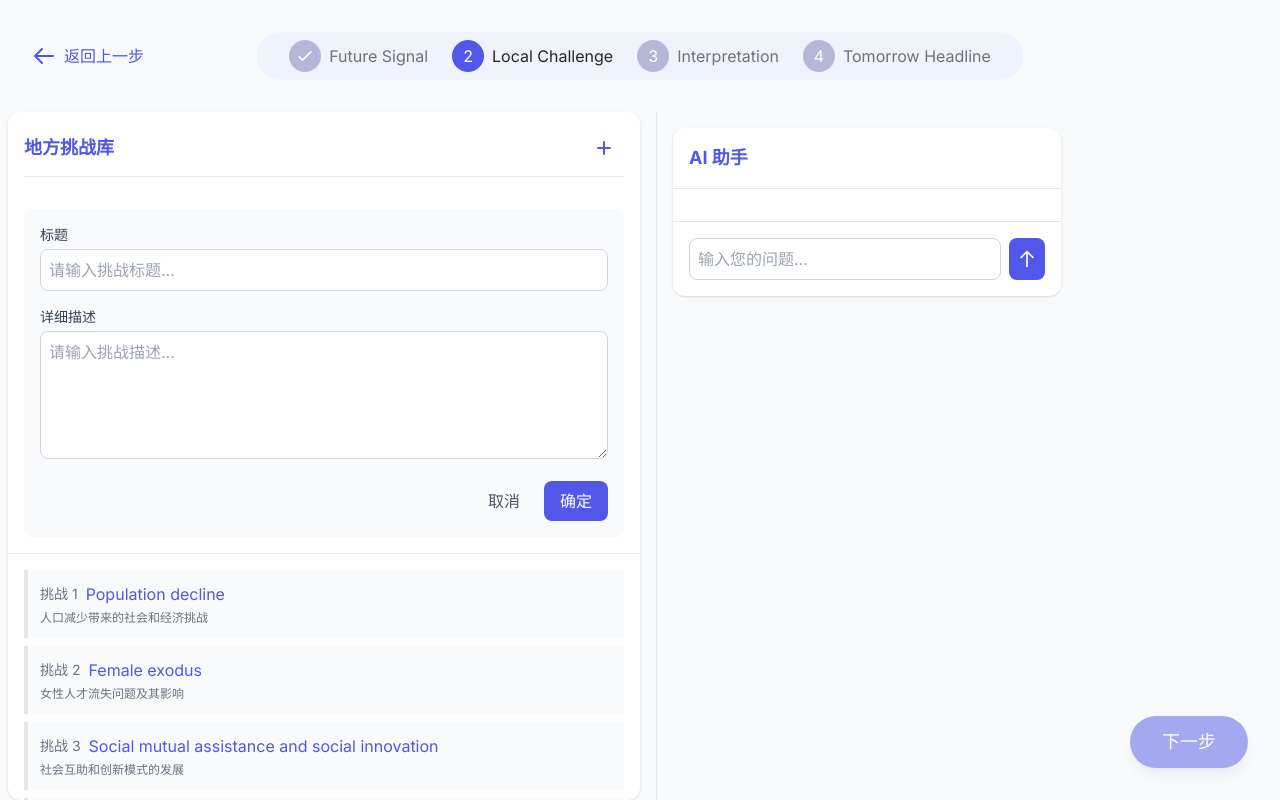
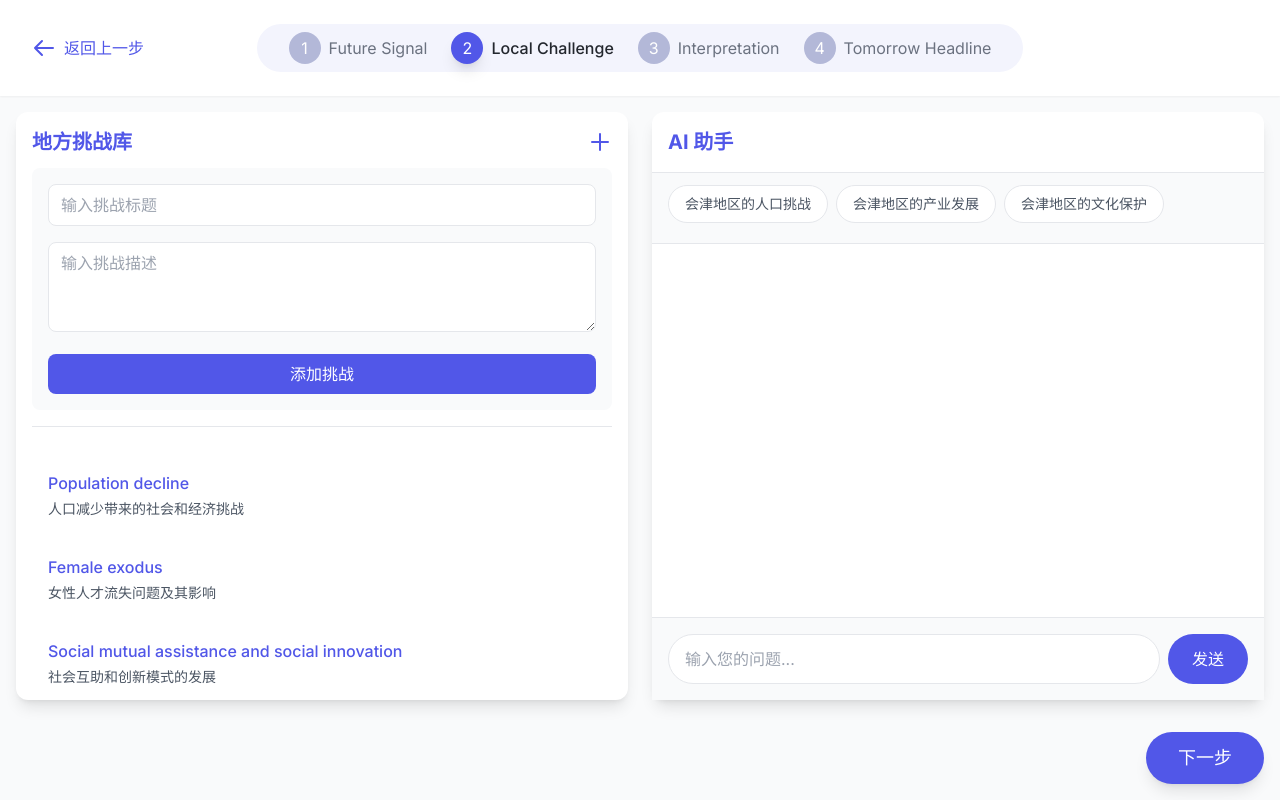
Before and after one commit to Hazel-Song/design-future-project, a Next.js app: page /local-challenges in a window 1280 px wide. Both pictures are taken after a click on the button 604 px from the left and 148 px from the top of the page. Built offline with nearby package versions, Linux system fonts and the light colour scheme.

Commit message:
feat: update interpretation page and improve UI

```diff
--- a/src/app/local-challenges/page.tsx
+++ b/src/app/local-challenges/page.tsx
@@ -228,7 +228,7 @@ export default function LocalChallengesPage() {
   return (
     <div className="h-screen bg-gray-50 flex flex-col">
       {/* 顶部进度条 */}
-      <div className="flex-none w-full flex justify-center py-8 relative">
+      <div className="flex-none w-full flex justify-center py-6 relative bg-white shadow-sm">
         {/* 返回按钮 */}
         <Link
           href="/future-signals"
@@ -239,32 +239,24 @@ export default function LocalChallengesPage() {
           </svg>
           <span>返回上一步</span>
         </Link>
-        <div className="flex items-center bg-[#C9D6F7]/20 rounded-full px-8 py-2 gap-6">
+        <div className="flex items-center bg-[#F3F4FD] rounded-full px-8 py-2 gap-6">
           {steps.map((step) => (
             <Link
               key={step.id}
               href={step.path}
-              className={`flex items-center gap-2 group transition-colors ${
+              className={`flex items-center gap-2 group transition-all duration-300 ${
                 step.current ? 'cursor-default' : 'hover:text-[#5157E8]'
               }`}
             >
               <div
                 className={`w-8 h-8 flex items-center justify-center rounded-full text-white text-base
-                  ${step.completed ? 'bg-[#B3B8D8] group-hover:bg-[#5157E8]' :
-                    step.current ? 'bg-[#5157E8]' :
-                    'bg-[#B3B8D8] group-hover:bg-[#5157E8]'} transition-colors`}
+                  ${step.current ? 'bg-[#5157E8] shadow-lg' : 'bg-[#B3B8D8] group-hover:bg-[#5157E8] group-hover:shadow-md'} transition-all duration-300`}
               >
-                {step.completed ? (
-                  <svg className="w-5 h-5" fill="none" stroke="currentColor" viewBox="0 0 24 24">
-                    <path strokeLinecap="round" strokeLinejoin="round" strokeWidth={2} d="M5 13l4 4L19 7" />
-                  </svg>
-                ) : (
-                  step.id
-                )}
+                {step.id}
               </div>
               <span className={`${
-                step.current ? 'text-[#23272E]' : 'text-[#6B7280] group-hover:text-[#5157E8]'
-              } transition-colors`}>
+                step.current ? 'text-[#23272E] font-medium' : 'text-[#6B7280] group-hover:text-[#5157E8]'
+              } transition-colors duration-300`}>
                 {step.label}
               </span>
             </Link>
@@ -273,155 +265,190 @@ export default function LocalChallengesPage() {
       </div>
 
       {/* 主体内容 */}
-      <div className="flex-1 px-2 min-h-0 flex gap-4">
-        {/* 左侧主要内容区 */}
-        <div className="w-1/2 bg-white rounded-xl shadow flex flex-col min-h-0">
-          {/* 标题和添加按钮 */}
+      <div className="flex-1 flex px-4 gap-6 w-full min-h-0 py-4">
+        {/* 左侧挑战列表 */}
+        <div className="w-1/2 bg-white rounded-xl shadow-lg flex flex-col min-h-0">
           <div className="flex-none p-4">
-            <div className="mb-2 flex items-center justify-between">
-              <span className="text-lg font-bold text-[#5157E8]">地方挑战库</span>
+            <div className="mb-3 flex items-center justify-between">
+              <span className="text-xl font-bold text-[#5157E8]">地方挑战库</span>
               <button
-                className="text-[#5157E8] hover:text-[#3a3fa0] transition-colors p-2 rounded-full hover:bg-gray-100"
-                onClick={() => setShowInput(true)}
+                onClick={() => setShowInput(!showInput)}
+                className="text-[#5157E8] hover:text-[#3a3fa0] transition-colors"
               >
                 <svg className="w-6 h-6" fill="none" stroke="currentColor" viewBox="0 0 24 24">
-                  <path strokeLinecap="round" strokeLinejoin="round" strokeWidth={2} d="M12 6v6m0 0v6m0-6h6m-6 0H6" />
+                  <path strokeLinecap="round" strokeLinejoin="round" strokeWidth={2} d="M12 4v16m8-8H4" />
                 </svg>
               </button>
             </div>
+            {showInput && (
+              <div className="mb-4 space-y-4 p-4 bg-gray-50 rounded-lg">
+                <div>
+                  <input
+                    type="text"
+                    value={newTitle}
+                    onChange={(e) => setNewTitle(e.target.value)}
+                    placeholder="输入挑战标题"
+                    className="w-full px-3 py-2 border rounded-lg focus:outline-none focus:ring-2 focus:ring-[#5157E8]"
+                  />
+                  {formErrors.title && <p className="text-red-500 text-sm mt-1">{formErrors.title}</p>}
+                </div>
+                <div>
+                  <textarea
+                    value={newDescription}
+                    onChange={(e) => setNewDescription(e.target.value)}
+                    placeholder="输入挑战描述"
+                    className="w-full px-3 py-2 border rounded-lg focus:outline-none focus:ring-2 focus:ring-[#5157E8]"
+                    rows={3}
+                  />
+                  {formErrors.description && <p className="text-red-500 text-sm mt-1">{formErrors.description}</p>}
+                </div>
+                <button
+                  onClick={handleAddChallenge}
+                  className="w-full bg-[#5157E8] text-white py-2 rounded-lg hover:bg-[#3a3fa0] transition-colors"
+                >
+                  添加挑战
+                </button>
+              </div>
+            )}
             <div className="border-b border-gray-200" />
           </div>
-
-          {/* 新建输入框 */}
-          {showInput && (
-            <div className="flex-none p-4 border-b border-gray-200">
-              <div className="bg-gray-50 p-4 rounded-lg space-y-4">
-                <div>
-                  <label className="block text-sm font-medium text-gray-700 mb-1">标题</label>
-                  <div className="relative">
-                    <input
-                      type="text"
-                      className={`w-full p-2 border rounded-lg focus:ring-2 focus:ring-[#5157E8] focus:border-transparent
-                        ${formErrors.title ? 'border-red-500 bg-red-50' : 'border-gray-300'}`}
-                      placeholder="请输入挑战标题..."
-                      value={newTitle}
-                      onChange={(e) => {
-                        setNewTitle(e.target.value);
-                        setFormErrors(prev => ({ ...prev, title: undefined }));
-                      }}
-                    />
-                    {formErrors.title && (
-                      <div className="absolute right-3 top-1/2 -translate-y-1/2 text-red-500">
-                        <svg className="w-5 h-5" fill="none" stroke="currentColor" viewBox="0 0 24 24">
-                          <path strokeLinecap="round" strokeLinejoin="round" strokeWidth={2} d="M12 9v2m0 4h.01m-6.938 4h13.856c1.54 0 2.502-1.667 1.732-3L13.732 4c-.77-1.333-2.694-1.333-3.464 0L3.34 16c-.77 1.333.192 3 1.732 3z" />
-                        </svg>
-                      </div>
-                    )}
-                  </div>
-                  {formErrors.title && (
-                    <p className="mt-1 text-sm text-red-500">{formErrors.title}</p>
-                  )}
-                </div>
-                <div>
-                  <label className="block text-sm font-medium text-gray-700 mb-1">详细描述</label>
-                  <div className="relative">
-                    <textarea
-                      className={`w-full h-32 p-2 border rounded-lg focus:ring-2 focus:ring-[#5157E8] focus:border-transparent
-                        ${formErrors.description ? 'border-red-500 bg-red-50' : 'border-gray-300'}`}
-                      placeholder="请输入挑战描述..."
-                      value={newDescription}
-                      onChange={(e) => {
-                        setNewDescription(e.target.value);
-                        setFormErrors(prev => ({ ...prev, description: undefined }));
-                      }}
-                    />
-                    {formErrors.description && (
-                      <div className="absolute right-3 top-3 text-red-500">
-                        <svg className="w-5 h-5" fill="none" stroke="currentColor" viewBox="0 0 24 24">
-                          <path strokeLinecap="round" strokeLinejoin="round" strokeWidth={2} d="M12 9v2m0 4h.01m-6.938 4h13.856c1.54 0 2.502-1.667 1.732-3L13.732 4c-.77-1.333-2.694-1.333-3.464 0L3.34 16c-.77 1.333.192 3 1.732 3z" />
-                        </svg>
-                      </div>
-                    )}
-                  </div>
-                  {formErrors.description && (
-                    <p className="mt-1 text-sm text-red-500">{formErrors.description}</p>
-                  )}
-                </div>
-                <div className="flex justify-end gap-2">
-                  <button
-                    className="px-4 py-2 text-gray-600 hover:text-gray-800 transition-colors"
-                    onClick={() => {
-                      setShowInput(false);
-                      setNewTitle('');
-                      setNewDescription('');
-                      setFormErrors({});
-                    }}
-                  >
-                    取消
-                  </button>
-                  <button
-                    className="px-4 py-2 bg-[#5157E8] text-white rounded-lg hover:bg-[#3a3fa0] transition-colors"
-                    onClick={handleAddChallenge}
-                  >
-                    确定
-                  </button>
-                </div>
-              </div>
-            </div>
-          )}
-
-          {/* 挑战列表 */}
           <div className="flex-1 overflow-auto p-4">
-            <div className="flex flex-col gap-2">
-              {challenges.map(challenge => (
+            <div className="space-y-3">
+              {challenges.map((challenge) => (
                 <div
                   key={challenge.id}
-                  className={`group cursor-pointer border-l-4 p-3 bg-[#F9FAFB] hover:bg-gray-50 ${
-                    selectedId === challenge.id ? 'border-[#5157E8] bg-[#F3F4FD]' : 'border-gray-200'
+                  className={`cursor-pointer p-3 rounded-lg transition-all duration-300 ${
+                    selectedId === challenge.id
+                      ? 'bg-[#F3F4FD] border-l-4 border-[#5157E8] shadow-md'
+                      : 'hover:bg-gray-50 border-l-4 border-transparent'
                   }`}
                   onClick={() => setSelectedId(challenge.id)}
                 >
-                  <div className="flex items-center justify-between gap-2">
-                    <div className="flex items-center gap-2">
-                      <span className="text-sm text-gray-500">挑战 {challenge.id}</span>
-                      <div className="text-[#5157E8]">{challenge.title}</div>
-                    </div>
+                  <div className="flex items-center justify-between">
+                    <h3 className="text-base font-medium text-[#5157E8]">{challenge.title}</h3>
                     {challenge.isUserCreated && (
-                      <div className="flex items-center gap-2">
-                        <span className="text-xs text-gray-500 bg-gray-200 px-2 py-1 rounded">用户添加</span>
                       <button
-                          className="text-gray-400 hover:text-red-500 transition-colors opacity-0 group-hover:opacity-100"
                         onClick={(e) => {
                           e.stopPropagation();
                           handleDelete(challenge.id);
                         }}
+                        className="text-gray-400 hover:text-red-500 transition-colors"
                       >
-                          <svg className="w-5 h-5" fill="none" stroke="currentColor" viewBox="0 0 24 24">
-                            <path strokeLinecap="round" strokeLinejoin="round" strokeWidth={2} d="M19 7l-.867 12.142A2 2 0 0116.138 21H7.862a2 2 0 01-1.995-1.858L5 7m5 4v6m4-6v6m1-10V4a1 1 0 00-1-1h-4a1 1 0 00-1 1v3M4 7h16" />
+                        <svg className="w-4 h-4" fill="none" stroke="currentColor" viewBox="0 0 24 24">
+                          <path strokeLinecap="round" strokeLinejoin="round" strokeWidth={2} d="M6 18L18 6M6 6l12 12" />
                         </svg>
                       </button>
-                      </div>
                     )}
                   </div>
-                  <div className="text-xs text-gray-500 mt-1 line-clamp-2">{challenge.description}</div>
+                  <p className="text-gray-600 mt-1 text-sm">{challenge.description}</p>
                 </div>
               ))}
             </div>
           </div>
         </div>
 
-        {/* 右侧对话区 */}
-        <div className="w-1/3 p-4 border-l">
-          <ChatInterface selectedChallenge={selectedChallenge} />
+        {/* 右侧AI助手对话区 */}
+        <div className="w-1/2 bg-white rounded-xl shadow-lg flex flex-col min-h-0">
+          <div className="flex-none p-4 border-b">
+            <h2 className="text-xl font-bold text-[#5157E8]">AI 助手</h2>
+            {selectedChallenge && (
+              <div className="mt-2 text-gray-600">
+                当前选中的命题：
+                <div className="font-medium text-[#23272E]">{selectedChallenge.title}</div>
+                <div className="text-sm">{selectedChallenge.description}</div>
+              </div>
+            )}
+          </div>
+
+          {/* 预设提示词区域 */}
+          <div className="flex-none px-4 py-3 border-b bg-gray-50">
+            <div className="flex gap-2 overflow-x-auto pb-2">
+              {promptTemplates.map(template => (
+                <button
+                  key={template.id}
+                  onClick={() => usePromptTemplate(template.prompt)}
+                  className="flex-none px-4 py-2 bg-white rounded-full text-sm text-gray-600 hover:text-[#5157E8] hover:shadow transition-all whitespace-nowrap border hover:border-[#5157E8]"
+                >
+                  {template.title}
+                </button>
+              ))}
             </div>
           </div>
 
-      {/* 固定在右下角的下一步按钮 */}
-      <div className="fixed bottom-8 right-8">
+          {/* 对话历史区域 */}
+          <div className="flex-1 overflow-y-auto p-4 space-y-4">
+            {chatHistory.map((message, index) => (
+              <div
+                key={index}
+                className={`flex ${message.role === 'user' ? 'justify-end' : 'justify-start'}`}
+              >
+                <div className={`flex items-start gap-3 max-w-[80%] ${message.role === 'user' ? 'flex-row-reverse' : 'flex-row'}`}>
+                  {/* 头像 */}
+                  <div className={`w-10 h-10 rounded-full flex-none ${
+                    message.role === 'user' ? 'bg-[#5157E8]' : 'bg-[#10B981]'
+                  } flex items-center justify-center text-white`}>
+                    {message.role === 'user' ? '我' : 'AI'}
+                  </div>
+                  {/* 消息气泡 */}
+                  <div className={`py-2 px-4 rounded-2xl ${
+                    message.role === 'user'
+                      ? 'bg-[#5157E8] text-white rounded-tr-none'
+                      : 'bg-gray-100 text-gray-700 rounded-tl-none'
+                  }`}>
+                    {message.content}
+                  </div>
+                </div>
+              </div>
+            ))}
+            {isLoading && (
+              <div className="flex justify-start">
+                <div className="flex items-start gap-3 max-w-[80%]">
+                  <div className="w-10 h-10 rounded-full bg-[#10B981] flex-none flex items-center justify-center text-white">
+                    AI
+                  </div>
+                  <div className="py-2 px-4 rounded-2xl bg-gray-100 text-gray-700 rounded-tl-none">
+                    思考中...
+                  </div>
+                </div>
+              </div>
+            )}
+          </div>
+
+          {/* 输入区域 */}
+          <div className="flex-none p-4 border-t bg-gray-50">
+            <div className="flex gap-2">
+              <input
+                type="text"
+                value={chatInput}
+                onChange={(e) => setChatInput(e.target.value)}
+                onKeyPress={(e) => {
+                  if (e.key === 'Enter' && !e.shiftKey) {
+                    e.preventDefault();
+                    handleSendMessage();
+                  }
+                }}
+                placeholder="输入您的问题..."
+                className="flex-1 px-4 py-3 rounded-full border focus:outline-none focus:ring-2 focus:ring-[#5157E8] bg-white"
+              />
               <button
-          className="bg-[#5157E8] text-white px-8 py-3 rounded-full shadow-lg text-lg hover:bg-[#3a3fa0] transition-all disabled:opacity-50 disabled:cursor-not-allowed"
+                onClick={handleSendMessage}
+                disabled={isLoading}
+                className={`px-6 py-3 rounded-full bg-[#5157E8] text-white transition-all ${
+                  isLoading ? 'opacity-50 cursor-not-allowed' : 'hover:bg-[#3a3fa0]'
+                }`}
+              >
+                发送
+              </button>
+            </div>
+          </div>
+        </div>
+      </div>
+
+      {/* 底部按钮 */}
+      <div className="flex-none px-4 py-4 flex justify-end">
+        <button
           onClick={handleNextStep}
-          disabled={!selectedId}
+          className="bg-[#5157E8] text-white px-8 py-3 rounded-full shadow-lg text-lg hover:bg-[#3a3fa0] transition-all"
         >
           下一步
         </button>
```
Also changed, not shown: src/app/api/chat/route.ts (+6 -2 lines), src/app/future-signals/page.tsx (+64 -51 lines), src/app/interpretation/page.tsx (+38 -42 lines), src/lib/csvParser.ts (+27 -27 lines), public/images/future-signals/placeholder.jpg (deleted). Lines whose indentation alone changed are shown as unchanged.
